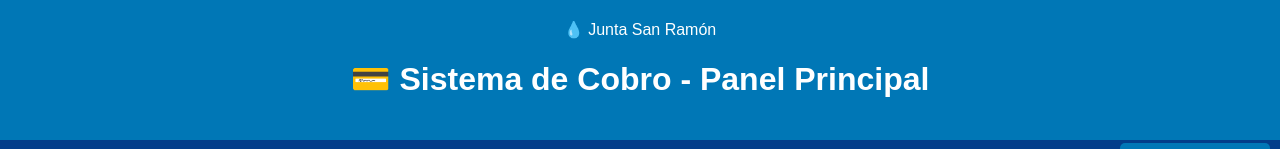
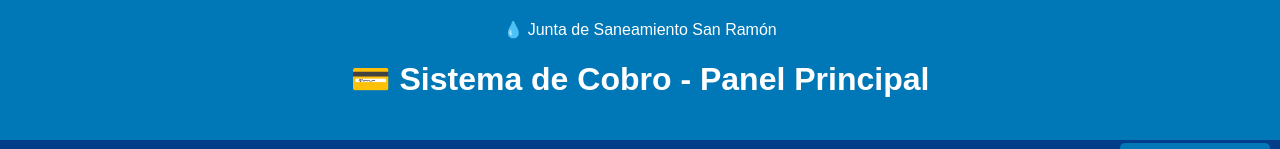
Before and after one commit to profrobertduarte-pixel/SistemaJSR, a website: page index.html in a window 1280 px wide. Shown: the top 149 px of the page. Drawn offline with Linux system fonts and the light colour scheme.

Commit message:
Update title and logo text in index.html

```diff
--- a/index.html
+++ b/index.html
@@ -2,12 +2,12 @@
 <html lang="es">
 <head>
   <meta charset="UTF-8">
-  <title>Panel Sistema de Cobro</title>
+  <title>Panel Sistema de Cobro - Junta de Saneamiento San Ramón</title>
   <link rel="stylesheet" href="style.css">
 </head>
 <body>
 <header>
-    <div class="logo">💧 Junta San Ramón</div>
+    <div class="logo">💧 Junta de Saneamiento San Ramón</div>
     <h1>💳 Sistema de Cobro - Panel Principal</h1>
 </header>
 
```
